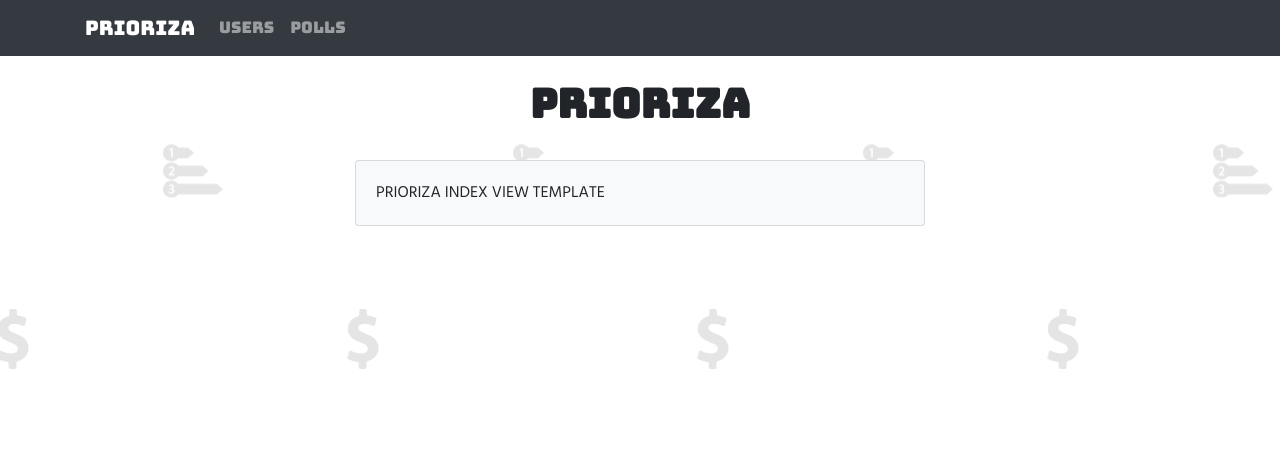
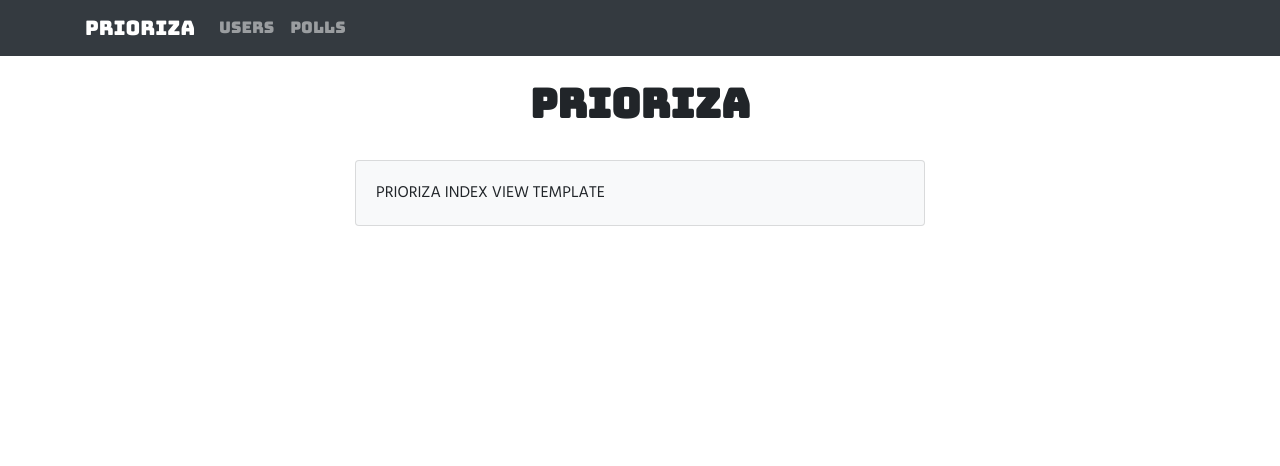
Before and after one commit to mcueto/prioriza, a Django app: page / in a window 1280 px wide. Shown: the top 466 px of the page. Run offline with Django 3.2, Linux system fonts and the light colour scheme; some libraries are stand-ins or nearby versions.

Commit message:
Remove body background-image

```diff
--- a/prioriza/static/css/prioriza.css
+++ b/prioriza/static/css/prioriza.css
@@ -1,10 +1,8 @@
 @import url('https://fonts.googleapis.com/css?family=Bungee');
 @import url('https://fonts.googleapis.com/css?family=Hind');
 
-
 body{
   font-family: 'Hind', sans-serif;
-    background-image: url('../img/background.png');
 }
 
 .logo, .nav-item{
```
Also changed, not shown: prioriza/static/img/background.png (deleted).
